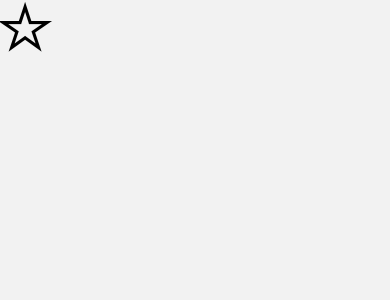
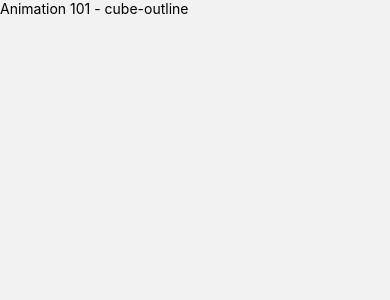
Before and after one commit to Felipe0298/RNComponents, a React Native app: screen /HomeScreen in a window 390 px wide. Shown: the top 300 px of the page. Built offline with nearby package versions, Linux system fonts and the light colour scheme.

Commit message:
190. Componente - FlatList

```diff
--- a/src/screen/HomeScreen.tsx
+++ b/src/screen/HomeScreen.tsx
@@ -1,15 +1,41 @@
 import React from 'react';
-import {StyleSheet, Text, View} from 'react-native';
+import { StyleSheet, Text, View } from 'react-native';
+import { FlatList } from 'react-native-gesture-handler';
 import Icon from "react-native-vector-icons/Ionicons"
 
+interface menuItem {
+    name: string;
+    icon: string;
+    components: string;
+}
+
+const menuItems = [
+    {
+        name: "Animation 101",
+        icon: "cube-outline",
+        components: "Animation101Screen"
+    }
+]
 export const HomeScreen = () => {
+
+    const renderMenuItem = (menuItem: menuItem) => {
+        return (
+            <View>
+                <Text style={{color:"black"}}>{menuItem.name} - {menuItem.icon}</Text>
+            </View>
+        )
+    }
+
+
     return (
-        <View>
-            <Icon
-                name='star-outline'
-                size={50}
-                color="black"
+        <View style={{ flex: 1, }}>
+
+            <FlatList
+                data={menuItems}
+                renderItem={({item}) => renderMenuItem( item )}
+                keyExtractor={(item)=> item.name} //TIene que ser algo unico y un string
             />
+
         </View>
-    );
+    )
 }
```
